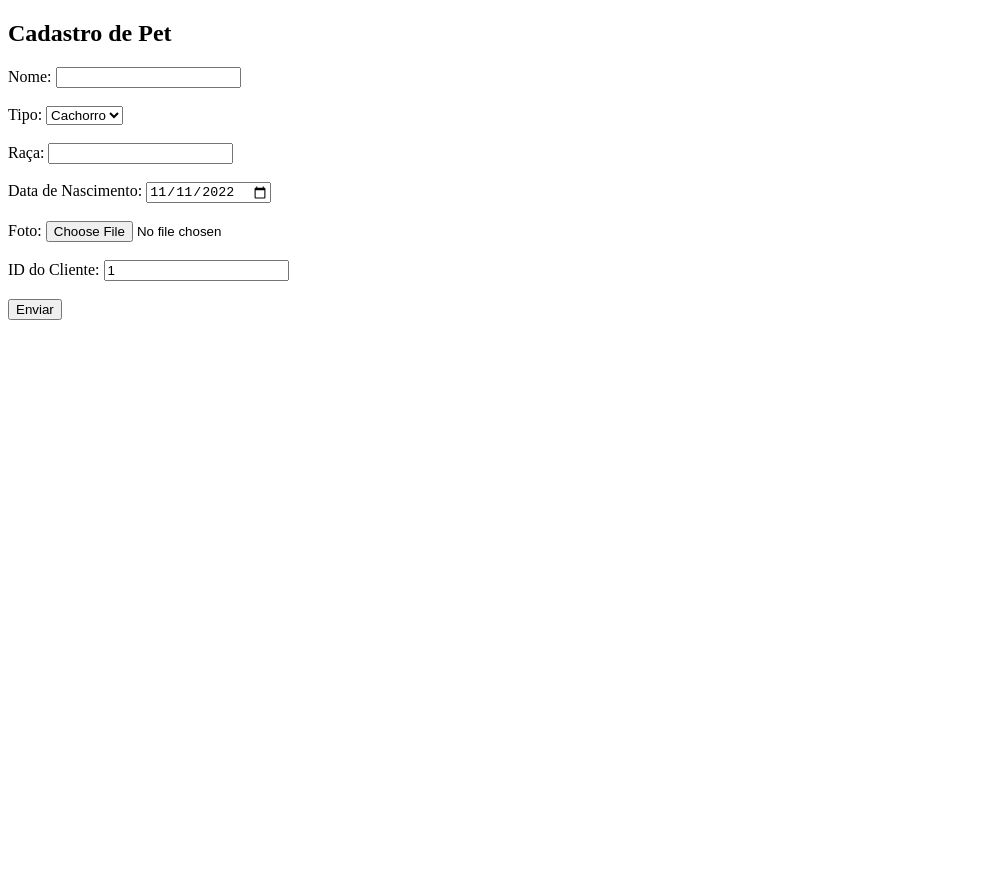
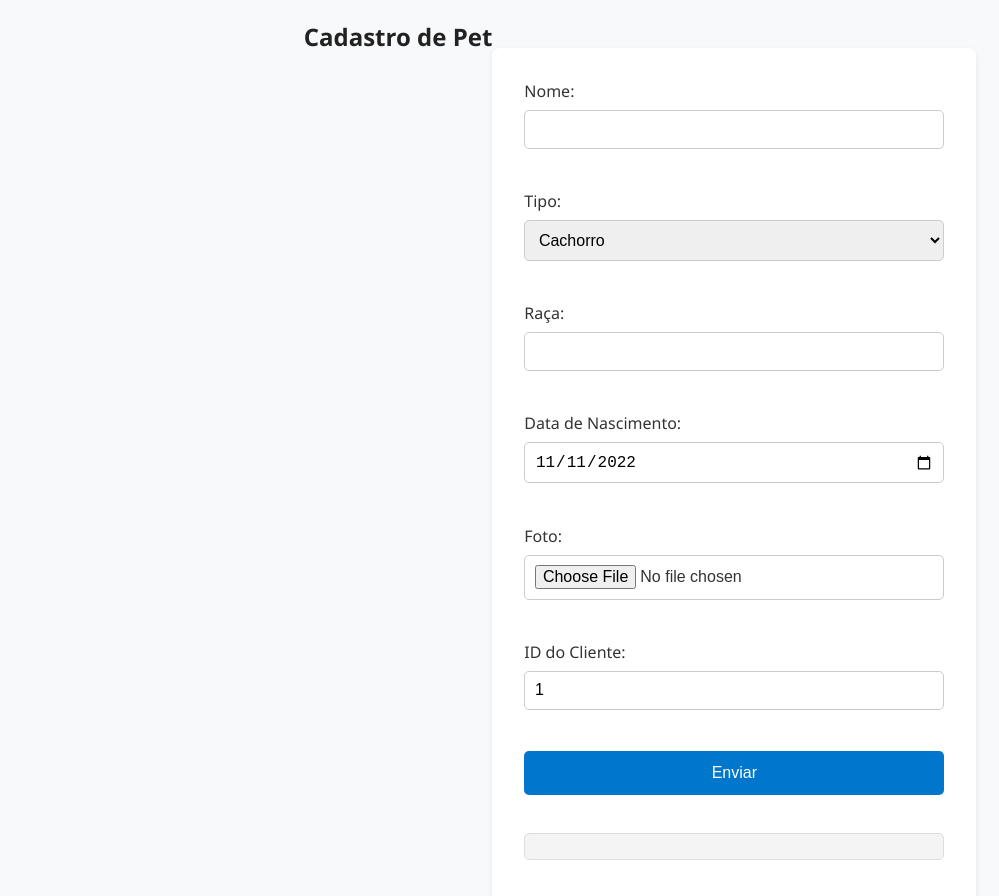
Before and after one commit to AgnesBressan/atv_web2, a plain HTML site: page public/pet.html in a window 1280 px wide. Shown: the whole page, without its empty margins (0-999 px from the left). Before the commit the page ends 800 px from the top, so only its background shows below. Drawn offline with Linux system fonts and the light colour scheme.

Commit message:
Co-authored-by: Pedro Zenatte <pedrozenatte@users.noreply.github.com>  atualizações front

```diff
--- /dev/null
+++ b/public/pet.css
@@ -0,0 +1,81 @@
+/* ======== pet.css ======== */
+body {
+  font-family: "Segoe UI", Roboto, sans-serif;
+  background-color: #f8f9fa;
+  color: #333;
+  margin: 0;
+  padding: 0;
+  display: flex;
+  justify-content: center;
+  align-items: flex-start;
+  min-height: 100vh;
+}
+
+h2 {
+  text-align: center;
+  margin-bottom: 1.5rem;
+  color: #222;
+}
+
+form {
+  background: #fff;
+  padding: 2rem;
+  border-radius: 8px;
+  box-shadow: 0 2px 6px rgba(0, 0, 0, 0.08);
+  width: 100%;
+  max-width: 420px;
+  margin-top: 3rem;
+}
+
+label {
+  display: block;
+  font-weight: 500;
+  margin-bottom: 0.5rem;
+}
+
+input[type="text"],
+input[type="date"],
+input[type="number"],
+select,
+input[type="file"] {
+  width: 100%;
+  padding: 0.6rem;
+  border: 1px solid #ccc;
+  border-radius: 5px;
+  box-sizing: border-box;
+  font-size: 1rem;
+  margin-bottom: 1.2rem;
+  transition: border-color 0.2s ease;
+}
+
+input:focus,
+select:focus {
+  border-color: #0077cc;
+  outline: none;
+}
+
+button {
+  width: 100%;
+  padding: 0.8rem;
+  background-color: #0077cc;
+  color: white;
+  border: none;
+  border-radius: 5px;
+  font-size: 1rem;
+  cursor: pointer;
+  transition: background-color 0.2s ease;
+}
+
+button:hover {
+  background-color: #005fa3;
+}
+
+#response {
+  white-space: pre-wrap;
+  background-color: #f4f4f4;
+  padding: 0.8rem;
+  border-radius: 5px;
+  border: 1px solid #ddd;
+  margin-top: 1rem;
+  font-size: 0.9rem;
+}
--- a/public/pet.html
+++ b/public/pet.html
@@ -4,6 +4,7 @@
   <meta charset="UTF-8">
   <meta name="viewport" content="width=device-width, initial-scale=1.0">
   <title>Envio de Pet para API</title>
+  <link rel="stylesheet" href="pet.css">
 </head>
 <body>
   <h2>Cadastro de Pet</h2>
```
Also changed, not shown: 1 other file.
